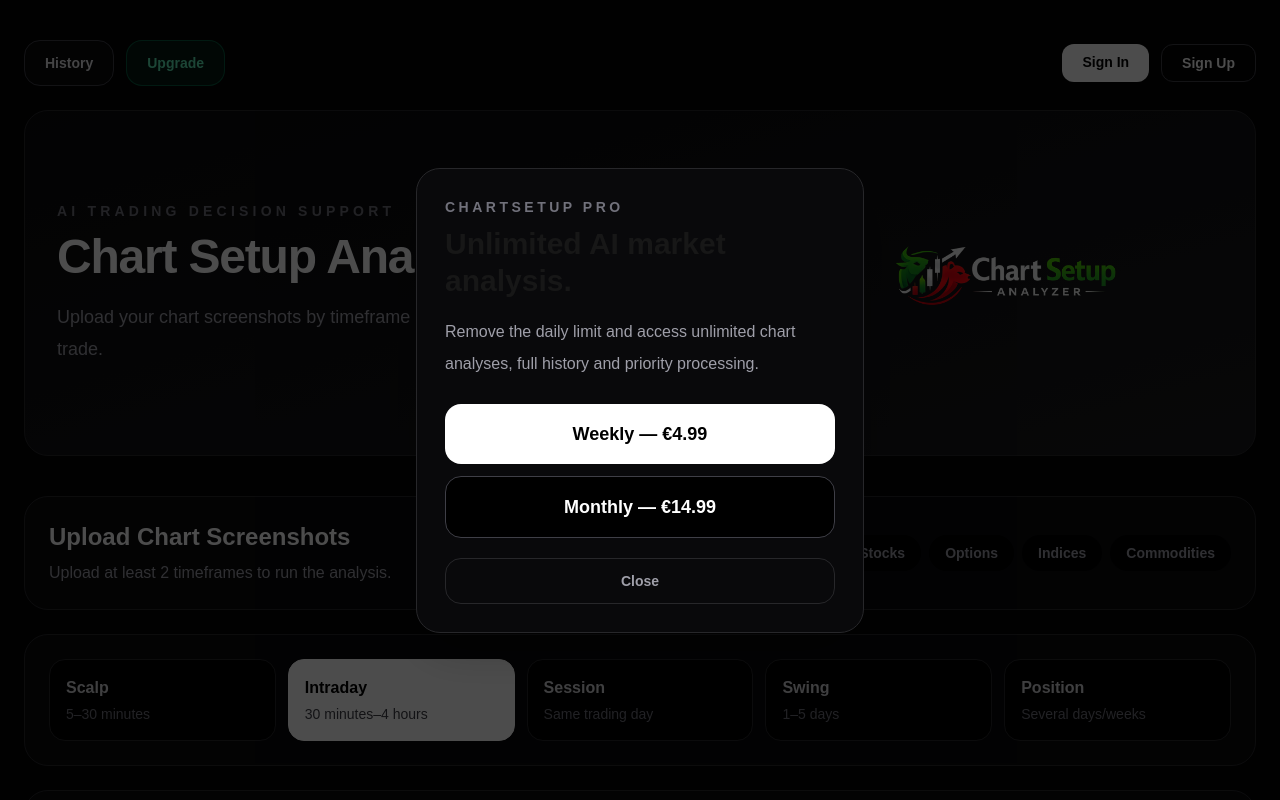
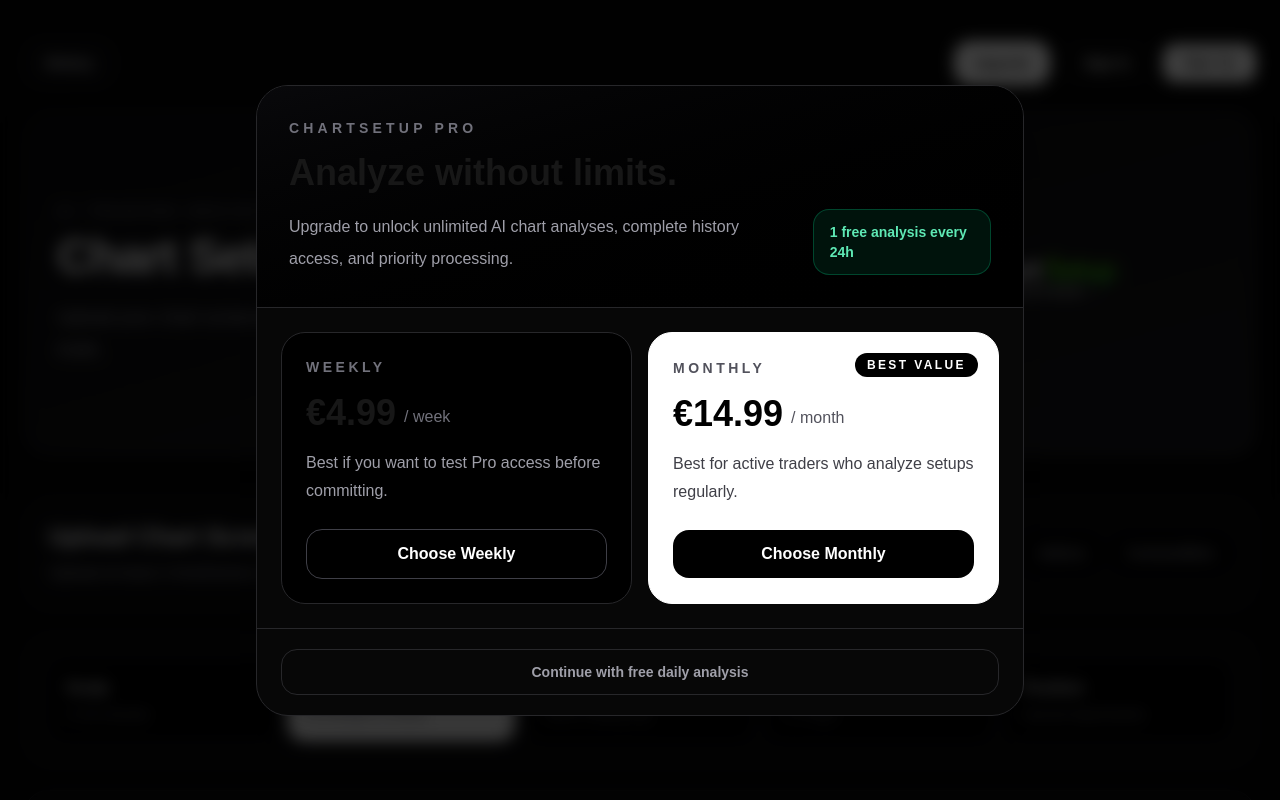
Before and after one commit to liftedlookteam-oss/tradinganalyzer-v2, a Next.js app: page / in a window 1280 px wide. Both pictures are taken after a click on the button "Upgrade". Shown: the top 800 px of the page. Built offline with nearby package versions, Linux system fonts and the light colour scheme; no server answers.

Commit message:
improve upgrade modal design

```diff
--- a/app/page.tsx
+++ b/app/page.tsx
@@ -110,11 +110,9 @@
   );
 
   const [loading, setLoading] = useState(false);
-
   const [showUpgradeModal, setShowUpgradeModal] = useState(false);
 
   const [canAnalyze, setCanAnalyze] = useState(true);
-
   const [remainingHours, setRemainingHours] = useState(0);
   const [remainingMinutes, setRemainingMinutes] = useState(0);
   const [remainingSeconds, setRemainingSeconds] = useState(0);
@@ -160,7 +158,6 @@
         }
 
         setCanAnalyze(true);
-
         return 0;
       });
     }, 1000);
@@ -229,7 +226,6 @@
       }
 
       setCanAnalyze(false);
-
       setRemainingHours(24);
       setRemainingMinutes(0);
       setRemainingSeconds(0);
@@ -247,7 +243,6 @@
       <main className="min-h-screen bg-[#050505] px-6 py-10 text-white">
         <div className="mx-auto max-w-7xl">
           <header className="mb-6 flex items-center justify-between">
-            <div className="flex items-center gap-3">
             <a
               href="/history"
               className="rounded-2xl border border-zinc-700 bg-zinc-950 px-5 py-3 text-sm font-bold text-zinc-200 transition hover:border-white hover:text-white"
@@ -255,26 +250,26 @@
               History
             </a>
 
+            <div className="flex items-center gap-3">
               <button
                 onClick={() => setShowUpgradeModal(true)}
-                className="rounded-2xl border border-emerald-500/40 bg-emerald-500/10 px-5 py-3 text-sm font-bold text-emerald-300 transition hover:border-emerald-400 hover:bg-emerald-500/20"
+                className="rounded-2xl bg-white px-5 py-3 text-sm font-bold text-black transition hover:bg-zinc-200"
               >
                 Upgrade
               </button>
-            </div>
 
               {!isSignedIn ? (
                 <div className="flex gap-3">
                   <a
                     href="/sign-in"
-                  className="rounded-xl bg-white px-5 py-2 text-sm font-bold text-black transition hover:bg-zinc-200"
+                    className="rounded-xl border border-zinc-700 px-5 py-2 text-sm font-bold text-white transition hover:border-white"
                   >
                     Sign In
                   </a>
 
                   <a
                     href="/sign-up"
-                  className="rounded-xl border border-zinc-700 px-5 py-2 text-sm font-bold text-white transition hover:border-white"
+                    className="rounded-xl bg-white px-5 py-2 text-sm font-bold text-black transition hover:bg-zinc-200"
                   >
                     Sign Up
                   </a>
@@ -282,6 +277,7 @@
               ) : (
                 <UserButton />
               )}
+            </div>
           </header>
 
           <section className="mb-10 rounded-3xl border border-zinc-800 bg-gradient-to-br from-zinc-950 to-zinc-900 p-8 shadow-2xl">
@@ -411,37 +407,83 @@
       </main>
 
       {showUpgradeModal && (
-        <div className="fixed inset-0 z-50 flex items-center justify-center bg-black/70 px-6">
-          <div className="w-full max-w-md rounded-3xl border border-zinc-800 bg-zinc-950 p-7 shadow-2xl">
-            <p className="mb-2 text-sm font-bold uppercase tracking-[0.25em] text-zinc-500">
-              CHARTSETUP PRO
+        <div className="fixed inset-0 z-50 flex items-center justify-center bg-black/75 px-6 backdrop-blur-sm">
+          <div className="w-full max-w-3xl overflow-hidden rounded-[2rem] border border-zinc-800 bg-[#070707] shadow-2xl">
+            <div className="border-b border-zinc-800 bg-gradient-to-br from-zinc-950 to-black p-8">
+              <p className="mb-3 text-sm font-bold uppercase tracking-[0.3em] text-zinc-500">
+                ChartSetup Pro
               </p>
 
-            <h2 className="text-3xl font-bold leading-tight">
-              Unlimited AI market analysis.
+              <div className="flex flex-col gap-5 md:flex-row md:items-end md:justify-between">
+                <div>
+                  <h2 className="text-4xl font-bold leading-tight">
+                    Analyze without limits.
                   </h2>
 
-            <p className="mt-4 leading-8 text-zinc-400">
-              Remove the daily limit and access unlimited chart analyses,
-              full history and priority processing.
+                  <p className="mt-4 max-w-xl leading-8 text-zinc-400">
+                    Upgrade to unlock unlimited AI chart analyses, complete
+                    history access, and priority processing.
+                  </p>
+                </div>
+
+                <div className="rounded-2xl border border-emerald-500/30 bg-emerald-500/10 px-4 py-3 text-sm font-bold text-emerald-300">
+                  1 free analysis every 24h
+                </div>
+              </div>
+            </div>
+
+            <div className="grid gap-4 p-6 md:grid-cols-2">
+              <button className="rounded-3xl border border-zinc-800 bg-black p-6 text-left transition hover:border-zinc-500">
+                <p className="text-sm font-bold uppercase tracking-[0.25em] text-zinc-500">
+                  Weekly
                 </p>
 
-            <div className="mt-6 grid gap-3">
-              <button className="rounded-2xl bg-white px-5 py-4 text-lg font-bold text-black transition hover:bg-zinc-200">
-                Weekly — €4.99
+                <div className="mt-4 flex items-end gap-2">
+                  <p className="text-4xl font-bold">€4.99</p>
+                  <p className="mb-1 text-zinc-500">/ week</p>
+                </div>
+
+                <p className="mt-4 leading-7 text-zinc-400">
+                  Best if you want to test Pro access before committing.
+                </p>
+
+                <div className="mt-6 rounded-2xl border border-zinc-700 px-4 py-3 text-center font-bold text-white">
+                  Choose Weekly
+                </div>
               </button>
 
-              <button className="rounded-2xl border border-zinc-700 bg-black px-5 py-4 text-lg font-bold text-white transition hover:border-white">
-                Monthly — €14.99
+              <button className="relative rounded-3xl border border-white bg-white p-6 text-left text-black transition hover:bg-zinc-200">
+                <div className="absolute right-5 top-5 rounded-full bg-black px-3 py-1 text-xs font-bold uppercase tracking-[0.2em] text-white">
+                  Best Value
+                </div>
+
+                <p className="text-sm font-bold uppercase tracking-[0.25em] text-zinc-600">
+                  Monthly
+                </p>
+
+                <div className="mt-4 flex items-end gap-2">
+                  <p className="text-4xl font-bold">€14.99</p>
+                  <p className="mb-1 text-zinc-600">/ month</p>
+                </div>
+
+                <p className="mt-4 leading-7 text-zinc-700">
+                  Best for active traders who analyze setups regularly.
+                </p>
+
+                <div className="mt-6 rounded-2xl bg-black px-4 py-3 text-center font-bold text-white">
+                  Choose Monthly
+                </div>
               </button>
             </div>
 
+            <div className="border-t border-zinc-800 px-6 py-5">
               <button
                 onClick={() => setShowUpgradeModal(false)}
-              className="mt-5 w-full rounded-2xl border border-zinc-800 px-5 py-3 text-sm font-bold text-zinc-400 transition hover:border-zinc-600 hover:text-white"
+                className="w-full rounded-2xl border border-zinc-800 px-5 py-3 text-sm font-bold text-zinc-400 transition hover:border-zinc-600 hover:text-white"
               >
-              Close
+                Continue with free daily analysis
               </button>
+            </div>
           </div>
         </div>
       )}
```
Lines whose indentation alone changed are shown as unchanged.
